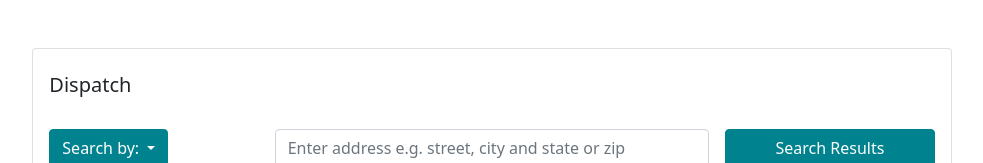
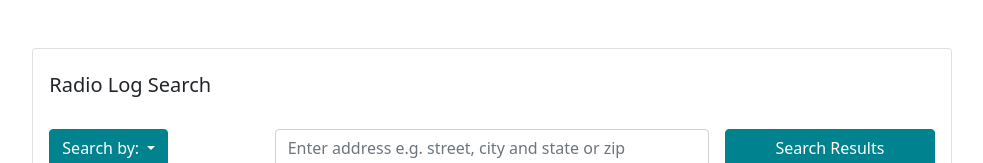
Before and after one commit to wDushanin/RadioLoggingApp, a plain HTML site: page index.html in a window 1280 px wide. Shown: the top 163 px of the page, without its empty margins (148-1131 px from the left). Drawn offline with nearby package versions, Linux system fonts and the light colour scheme.

Commit message:
testing 2

```diff
--- a/index.html
+++ b/index.html
@@ -32,7 +32,7 @@
 
                 <div class="card p-3  py-4">
 
-                    <h5>Dispatch</h5>
+                    <h5>Radio Log Search</h5>
 
                     <div class="row g-3 mt-2">
 
```
